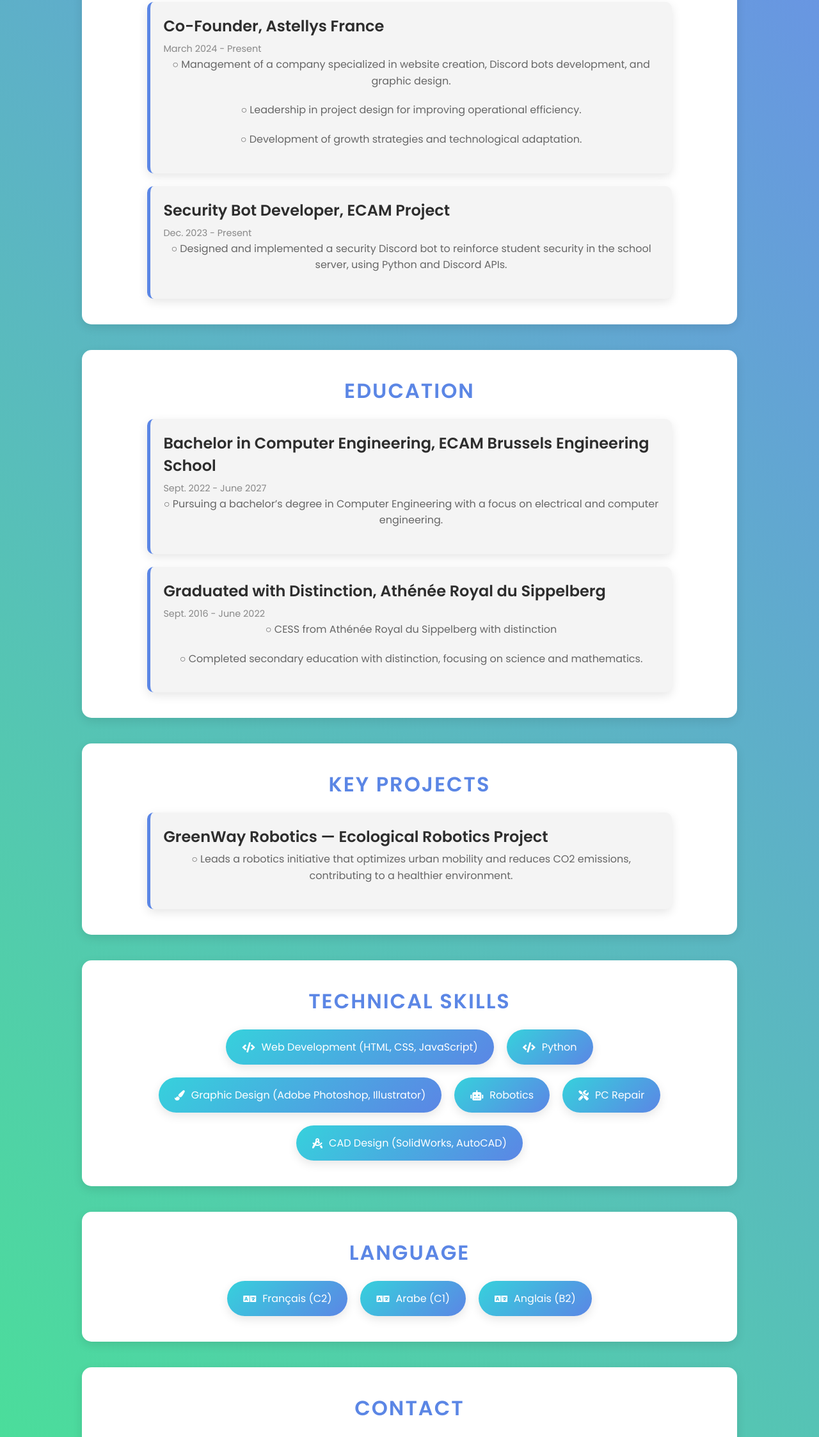
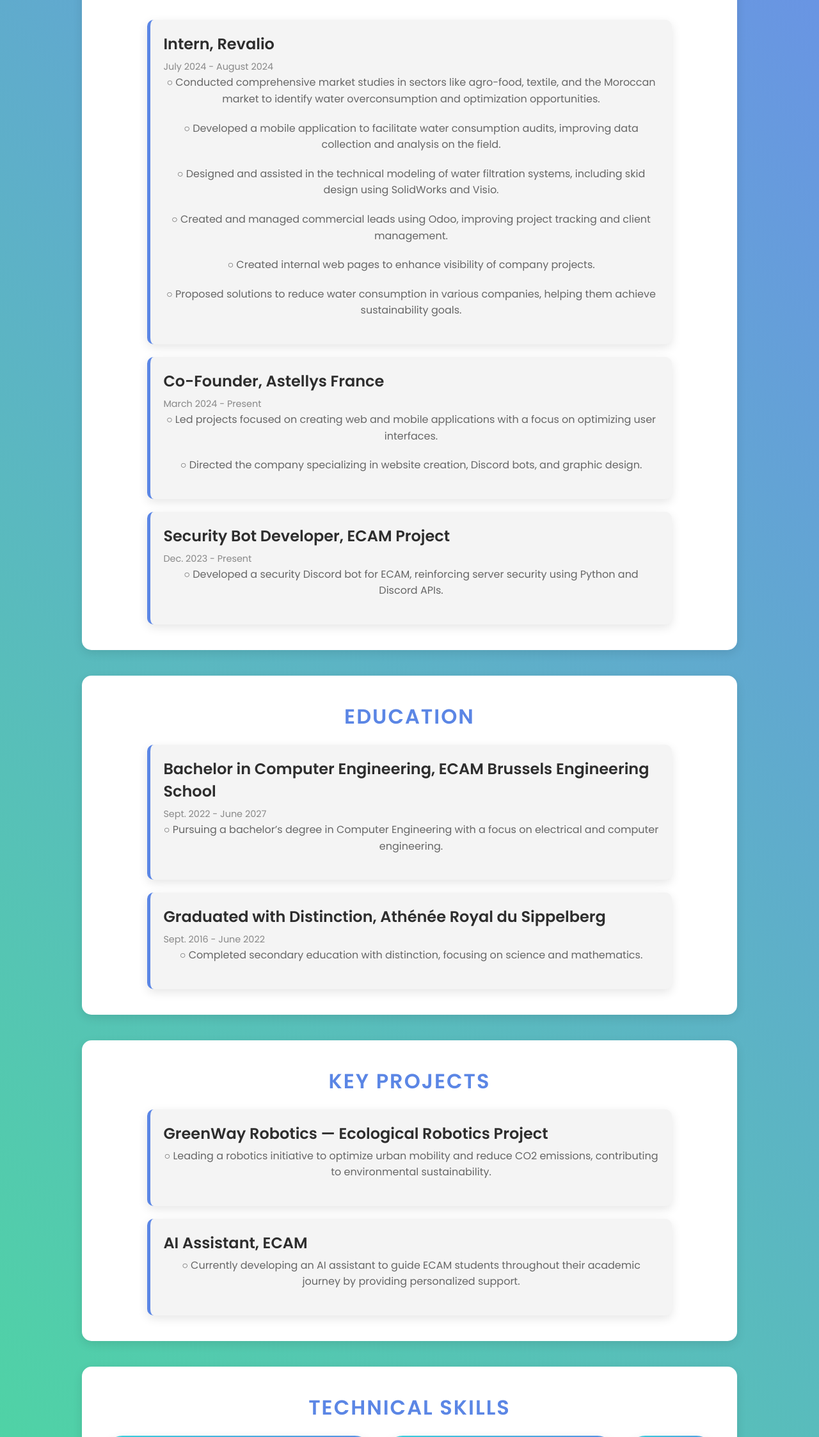
Before and after one commit to Bennmane27/mon-CV, a plain HTML site: page index.htm in a window 1280 px wide. Shown: the part 554-2800 px from the top of the page at 64% size. Drawn offline with Linux system fonts and the light colour scheme.

Commit message:
Update index.htm

```diff
--- a/index.htm
+++ b/index.htm
@@ -18,7 +18,6 @@
           <span class="hamburger"></span>
         </button>
         <ul>
-          <!-- <li class="region">Koekelberg, Brussels-Capital Region, Belgium</li> -->
           <li><a href="#profile">Profile</a></li>
           <li><a href="#experience">Experience</a></li>
           <li><a href="#education">Education</a></li>
@@ -33,25 +32,37 @@
   <main>
     <section id="profile" class="section scroll-offset narrow-container">
       <h2>Professional Profile</h2>
-      <p>I am a dynamic young entrepreneur and engineering student at ECAM Brussels Engineering School. Passionate about robotics and engaged in ecological projects to optimize urban mobility and reduce CO2 emissions.</p>
+      <p>Entrepreneur & Engineering Student
+      Co-founder of Astellys, I innovate in web development, Discord bot creation, and graphic design. Passionate about technology and robotics, I work on projects related to optimizing urban mobility and reducing CO2 emissions.</p>
     </section>
+
     <section id="experience" class="section scroll-offset narrow-container">
       <h2>Professional Experience</h2>
       <ul class="experience-list">
         <li class="clickable">
+          <h3>Intern, Revalio</h3>
+          <span>July 2024 - August 2024</span>
+          <p>○ Conducted comprehensive market studies in sectors like agro-food, textile, and the Moroccan market to identify water overconsumption and optimization opportunities.</p>
+          <p>○ Developed a mobile application to facilitate water consumption audits, improving data collection and analysis on the field.</p>
+          <p>○ Designed and assisted in the technical modeling of water filtration systems, including skid design using SolidWorks and Visio.</p>
+          <p>○ Created and managed commercial leads using Odoo, improving project tracking and client management.</p>
+          <p>○ Created internal web pages to enhance visibility of company projects.</p>
+          <p>○ Proposed solutions to reduce water consumption in various companies, helping them achieve sustainability goals.</p>
+        </li>
+        <li class="clickable">
           <h3>Co-Founder, Astellys France</h3>
           <span>March 2024 - Present</span>
-          <p>○ Management of a company specialized in website creation, Discord bots development, and graphic design.</p>
-          <p>○ Leadership in project design for improving operational efficiency.</p>
-          <p>○ Development of growth strategies and technological adaptation.</p>
+          <p>○ Led projects focused on creating web and mobile applications with a focus on optimizing user interfaces.</p>
+          <p>○ Directed the company specializing in website creation, Discord bots, and graphic design.</p>
         </li>
         <li class="clickable">
           <h3>Security Bot Developer, ECAM Project</h3>
           <span>Dec. 2023 - Present</span>
-          <p>○ Designed and implemented a security Discord bot to reinforce student security in the school server, using Python and Discord APIs.</p>
+          <p>○ Developed a security Discord bot for ECAM, reinforcing server security using Python and Discord APIs.</p>
         </li>
       </ul>
     </section>
+
     <section id="education" class="section scroll-offset narrow-container">
       <h2>Education</h2>
       <ul class="education-list">
@@ -63,39 +74,47 @@
         <li class="clickable">
           <h3>Graduated with Distinction, Athénée Royal du Sippelberg</h3>
           <span>Sept. 2016 - June 2022</span>
-          <p>○ CESS from Athénée Royal du Sippelberg with distinction</p>
           <p>○ Completed secondary education with distinction, focusing on science and mathematics.</p>
         </li>
       </ul>
     </section>
+
     <section id="projects" class="section scroll-offset narrow-container">
       <h2>Key Projects</h2>
       <ul class="projects-list">
         <li class="clickable">
           <h3>GreenWay Robotics — Ecological Robotics Project</h3>
-          <p>○ Leads a robotics initiative that optimizes urban mobility and reduces CO2 emissions, contributing to a healthier environment.</p>
+          <p>○ Leading a robotics initiative to optimize urban mobility and reduce CO2 emissions, contributing to environmental sustainability.</p>
+        </li>
+        <li class="clickable">
+          <h3>AI Assistant, ECAM</h3>
+          <p>○ Currently developing an AI assistant to guide ECAM students throughout their academic journey by providing personalized support.</p>
         </li>
       </ul>
     </section>
+
     <section id="skills" class="section scroll-offset narrow-container">
       <h2>Technical Skills</h2>
       <ul class="skills-list">
         <li><i class="fas fa-code"></i> Web Development (HTML, CSS, JavaScript)</li>
+        <li><i class="fas fa-code"></i> Mobile Development (Android, iOS)</li>
         <li><i class="fas fa-code"></i> Python</li>
-        <li><i class="fas fa-paint-brush"></i> Graphic Design (Adobe Photoshop, Illustrator)</li>
-        <li><i class="fas fa-robot"></i> Robotics</li>
-        <li><i class="fas fa-tools"></i> PC Repair</li>
+        <li><i class="fas fa-microchip"></i> PCB Design</li>
+        <li><i class="fas fa-tools"></i> Electronics</li>
+        <li><i class="fas fa-robot"></i> Robotics (ROS)</li>
+        <li><i class="fas fa-search"></i> Research & Solution Finding</li>
         <li><i class="fas fa-drafting-compass"></i> CAD Design (SolidWorks, AutoCAD)</li>
       </ul>
     </section>
+
     <section id="language" class="section scroll-offset narrow-container">
-      <h2>Language</h2>
+      <h2>Languages</h2>
       <ul class="language-list">
-        <li><i class="fas fa-language"></i> Français (C2)</li>
-        <li><i class="fas fa-language"></i> Arabe (C1)</li>
-        <li><i class="fas fa-language"></i> Anglais (B2)</li>
+        <li><i class="fas fa-language"></i> French (C2)</li>
+        <li><i class="fas fa-language"></i> English (B2)</li>
       </ul>
     </section>
+
     <section id="contact" class="section scroll-offset narrow-container">
       <h2>Contact</h2>
       <ul class="contact-list">
@@ -105,11 +124,13 @@
       </ul>
     </section>
   </main>
+
   <footer>
     <div class="container">
       <p>Copyright &copy; 2024 Othmane Bennani</p>
     </div>
   </footer>
+
   <div id="overlay" class="hidden"></div>
   <div id="modal" class="hidden">
     <div id="modal-content"></div>
```
